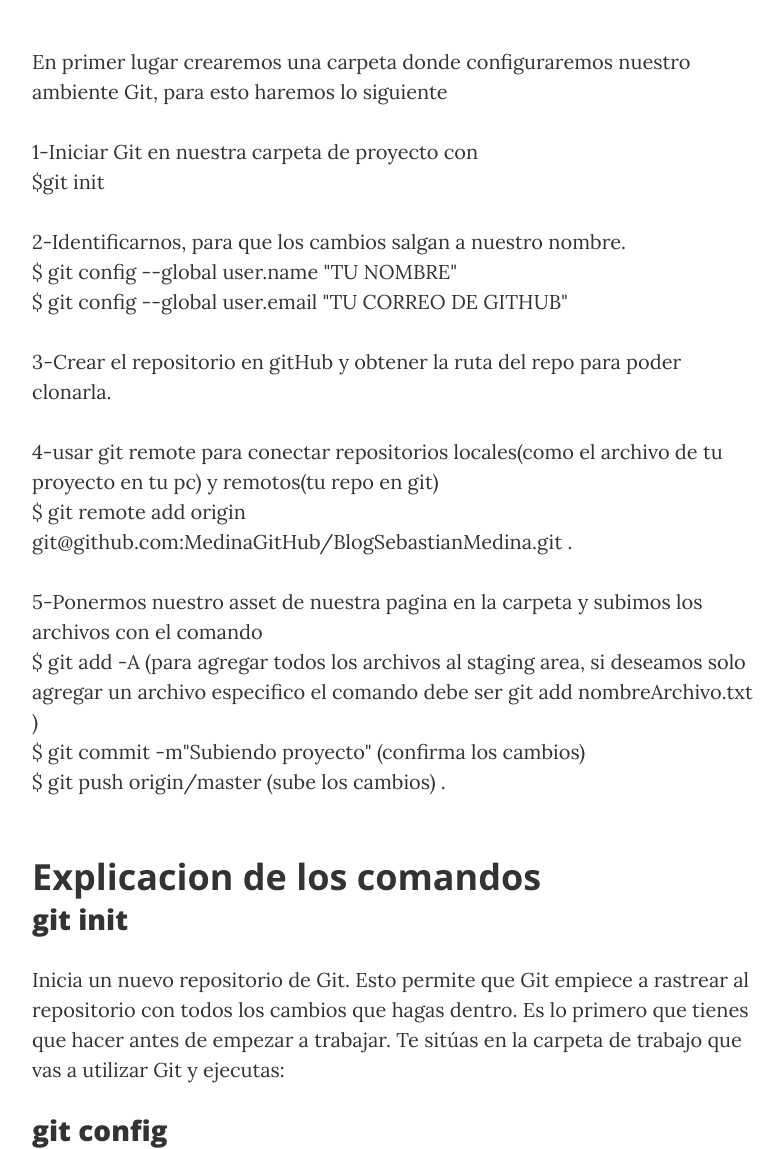
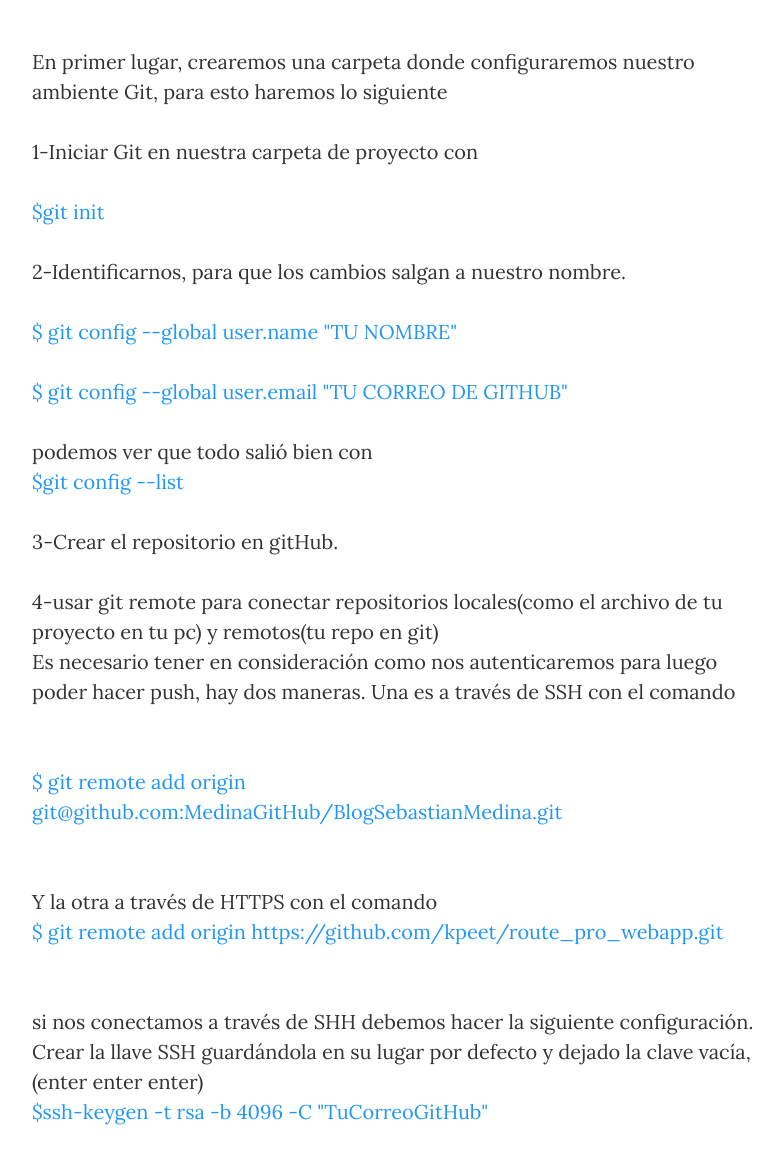
Before and after one commit to MedinaGitHub/BlogSebastianMedina, a website: page gitHubCommands.html in a window 1280 px wide. Shown: the part 760-1909 px from the top of the page, without its empty margins (243-1025 px from the left). Drawn offline with nearby package versions, Linux system fonts and the light colour scheme.

Commit message:
Añadi paso faltante y mejore estructura

```diff
--- a/gitHubCommands.html
+++ b/gitHubCommands.html
@@ -20,6 +20,10 @@
 
     <!-- Custom styles for this template -->
     <link href="css/clean-blog.min.css" rel="stylesheet">
+
+    <style type="text/css">
+      .color-blue{color:#2196f3;}
+    </style>
 
   </head>
 
@@ -70,45 +74,76 @@
       <div class="container">
         <div class="row">
           <div class="col-lg-8 col-md-10 mx-auto">
-            <p>En primer lugar crearemos una carpeta donde configuraremos nuestro ambiente Git, para esto haremos lo siguiente</p>
+            <p>
+              En primer lugar, crearemos una carpeta donde configuraremos nuestro ambiente Git, para esto haremos lo siguiente
+            </p>
 
-            <p>1-Iniciar Git en nuestra carpeta de proyecto con <br> $git init</p>
+            <p>
+              1-Iniciar Git en nuestra carpeta de proyecto con <br>
+              <div class="color-blue"> $git init</div>
+            </p>
 
-            <p>2-Identificarnos, para que los cambios salgan a nuestro nombre. <br>
-            $ git config --global user.name "TU NOMBRE"<br>
+            <p>
+              2-Identificarnos, para que los cambios salgan a nuestro nombre. <br>
+               <div class="color-blue">$ git config --global user.name "TU NOMBRE"</div><br>
 
-            $ git config --global user.email "TU CORREO DE GITHUB"</p>
+               <div class="color-blue">$ git config --global user.email "TU CORREO DE GITHUB"</div><br>
 
-            <p>3-Crear el repositorio en gitHub y obtener la ruta del repo para poder clonarla.</p>
+              podemos ver que todo salió bien con <div class="color-blue"> $git config --list</div>
+            </p>
 
-            <p>4-usar git remote para conectar repositorios locales(como el archivo de tu proyecto en tu pc) y remotos(tu repo en git) <br>
-            $ git remote add origin git@github.com:MedinaGitHub/BlogSebastianMedina.git
-             .</p>
+            <p>
+              3-Crear el repositorio en gitHub.
+            </p>
+
+            <p>
+              4-usar git remote para conectar repositorios locales(como el archivo de tu proyecto en tu pc) y remotos(tu repo en git) <br>
+
+              Es necesario tener en consideración como nos autenticaremos para luego poder hacer push, hay dos maneras. Una es a través de SSH con el comando<br><br>
+              <div class="color-blue"> $ git remote add origin git@github.com:MedinaGitHub/BlogSebastianMedina.git</div> <br><br>
+              Y la otra a través de HTTPS con el comando<br>
+              <div class="color-blue">$ git remote add origin https://github.com/kpeet/route_pro_webapp.git</div> <br>
+              <br>
+              si nos conectamos a través de SHH debemos hacer la siguiente configuración.
+              <br>
+              Crear la llave SSH guardándola en su lugar por defecto y dejado la clave vacía, (enter enter enter) <br>
+
+               <div class="color-blue"> $ssh-keygen -t rsa -b 4096 -C "TuCorreoGitHub"</div>
+               <br>
+               luego les saldrá la huella digital y luego debemos tomar la llave publica y ponerla en GitHub en nuestro usuario. con es podemos ya trabajar en cualquier repo, si usamos otro pc después debemos repetir esto y agregar a nuestro usuario otra llave mas.
+              <br>
+
+              <div class="color-blue"> $cd .ssh </div> (carpeta donde esta nuestra llave publica y nuestra llave privada)
+              <br>
+               $ls
+              <br>
+              <div class="color-blue"> $cat id_rsa.pub</div> (la carpeta con extensión pub es la llave publica, la otra es la llave privada. copiamos el contenido y lo pegamos en nuestra configuración de nuestra cuenta en GitHub)
+                <br><br>
+
+                Si nos conectamos mediando HTTPS git nos pedira pedirá loguearnos con nuestro usuario GitHub
+             </p>
 
               <p>5-Ponermos nuestro asset de nuestra pagina en la carpeta y subimos los archivos con el comando<br>
-            $ git add -A (para agregar todos los archivos al staging area, si deseamos solo agregar un archivo especifico el comando debe ser git add nombreArchivo.txt )
+            <div class="color-blue">$ git add -A </div>(para agregar todos los archivos al staging area, si deseamos solo agregar un archivo especifico el comando debe ser git add nombreArchivo.txt )
 
             <br>
-            $ git commit -m"Subiendo proyecto" (confirma los cambios)
+           <div class="color-blue"> $ git commit -m"Subiendo proyecto"</div> (confirma los cambios)
 
              <br>
-            $ git push origin/master (sube los cambios)
+            <div class="color-blue"> $ git push origin/master</div> (sube los cambios)
              .</p>
 
 
 
 
-            <h2 class="section-heading">Explicacion de los comandos</h2>
+            <h2 class="section-heading">Explicación de los comandos</h2>
 
             <h3>git init</h3>
 
             <p>
-              Inicia un nuevo repositorio de Git. Esto permite que Git empiece a rastrear al repositorio con todos los cambios que hagas dentro.
+              Es lo primero que tienes que hacer antes de empezar a trabajar por primera vez dentro de tu carpeta.<br>
 
-              Es lo primero que tienes que hacer antes de empezar a trabajar.
-
-              Te sitúas en la carpeta de trabajo que vas a utilizar Git y ejecutas:
-
+              Este comando inicia un nuevo repositorio de Git. Esto permite que Git empiece a rastrear al repositorio con todos los cambios que hagas dentro.
             </p>
 
             <h3>git config</h3>
@@ -157,12 +192,9 @@
             <p>
               “Pushing” es el opuesto a “fetching”.
 
-
               Te permite mover una rama local a otro repositorio, que usualmente es la forma de publicar contribuciones, en un servidor remoto.
 
-
               Se pueden enviar muchos commits al mismo tiempo, no sólo uno.
-
 
               git push [nombre del remoto] [nombre de la rama]
             </p>
```
Also changed, not shown: img/ssh1.PNG (added), img/ssh2.PNG (added), img/ssh3.PNG (added), img/ssh4.PNG (added), img/ssh5.PNG (added).
